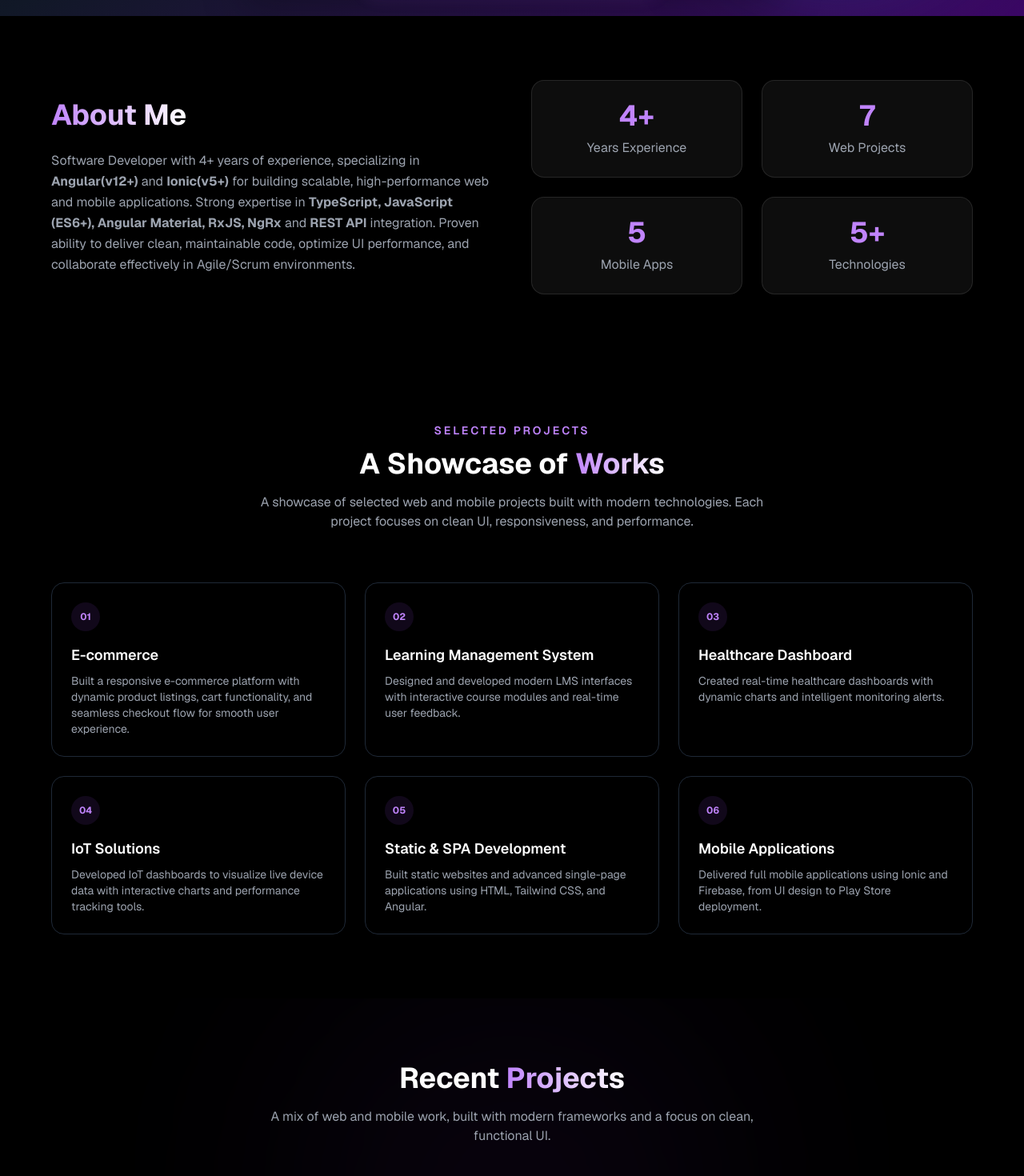
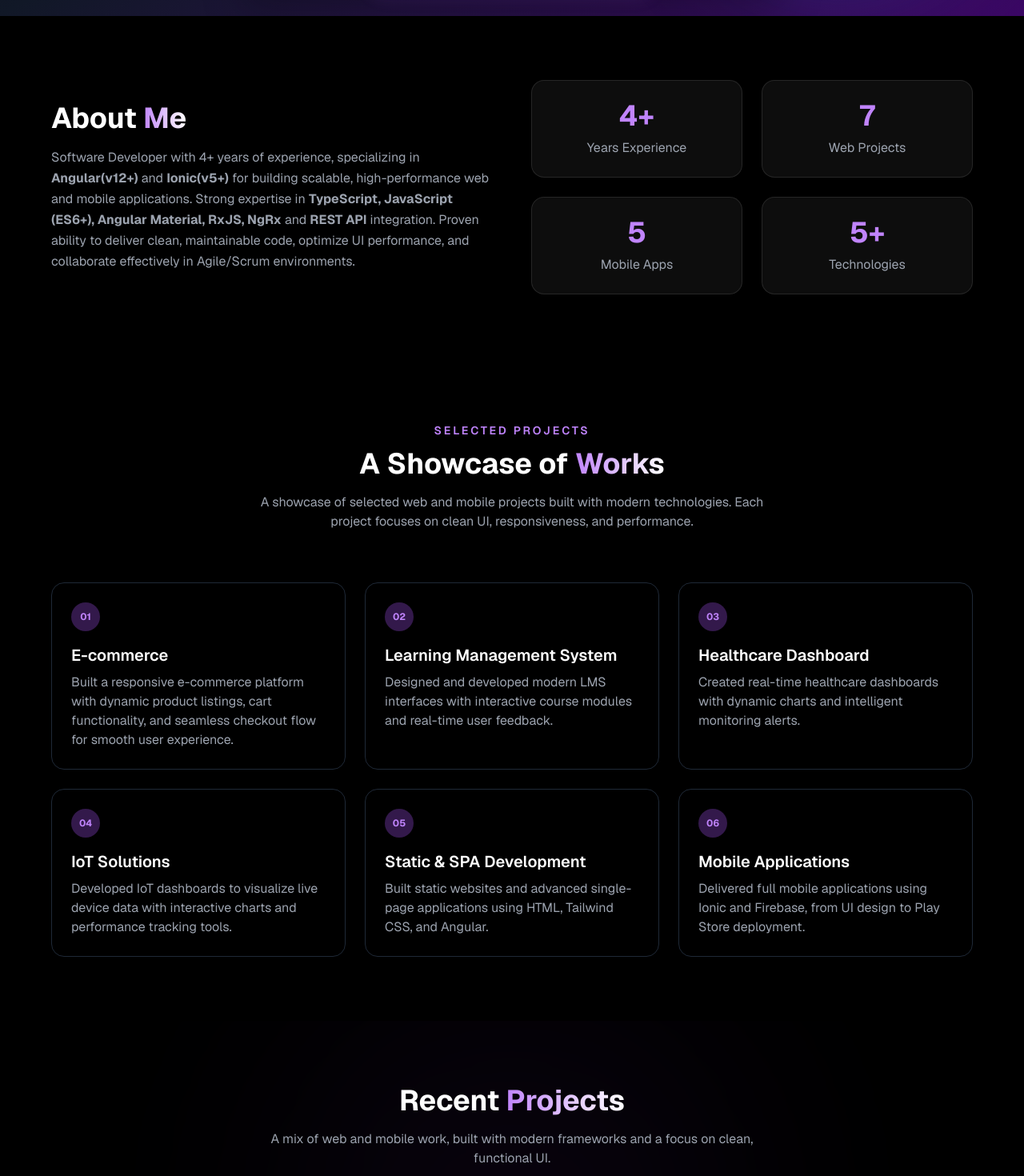
Before and after one commit to GokulRiya/GokulGovindaraj_Portfolio, an Angular app: page / in a window 1280 px wide. Shown: the part 780-2250 px from the top of the page at 80% size. Built offline with nearby package versions, Linux system fonts and the light colour scheme.

Commit message:
Font-size updated

```diff
--- a/src/app/app.component.html
+++ b/src/app/app.component.html
@@ -159,11 +159,11 @@
       <!-- Left Content -->
       <div data-aos="fade-up" data-aos-delay="100">
 
-        <h2 class="text-4xl font-bold mb-6">
-          <span class="bg-gradient-to-r from-purple-500 to-gray-900
-                 dark:from-purple-400 dark:to-white
-                 bg-clip-text text-transparent">
-            About Me
+        <h2 class="text-3xl md:text-4xl font-bold mb-4">
+          About
+          <span
+            class="text-transparent bg-clip-text bg-gradient-to-r from-purple-500 dark:from-purple-400 to-gray-900 dark:to-white">
+            Me
           </span>
         </h2>
 
@@ -285,11 +285,11 @@
                   hover:shadow-xl hover:shadow-purple-500/20">
 
           <span class="inline-flex items-center justify-center w-9 h-9 rounded-full text-xs font-bold mb-4
-                       bg-purple-100 text-purple-600 dark:bg-purple-500/10 dark:text-purple-400">
+                       bg-purple-100 text-purple-600 dark:bg-purple-500/30 dark:text-purple-400">
             01
           </span>
-          <h4 class="text-lg font-semibold mb-2">E-commerce</h4>
-          <p class="text-sm text-gray-600 dark:text-gray-400">
+          <h4 class="text-xl font-semibold mb-2">E-commerce</h4>
+          <p class="text-md text-gray-600 dark:text-gray-400">
             Built a responsive e-commerce platform with dynamic product listings,
             cart functionality, and seamless checkout flow for smooth user experience.
           </p>
@@ -303,11 +303,11 @@
                   hover:shadow-xl hover:shadow-purple-500/20">
 
           <span class="inline-flex items-center justify-center w-9 h-9 rounded-full text-xs font-bold mb-4
-                       bg-purple-100 text-purple-600 dark:bg-purple-500/10 dark:text-purple-400">
+                       bg-purple-100 text-purple-600 dark:bg-purple-500/30 dark:text-purple-400">
             02
           </span>
-          <h4 class="text-lg font-semibold mb-2">Learning Management System</h4>
-          <p class="text-sm text-gray-600 dark:text-gray-400">
+          <h4 class="text-xl font-semibold mb-2">Learning Management System</h4>
+          <p class="text-md text-gray-600 dark:text-gray-400">
             Designed and developed modern LMS interfaces with interactive course modules
             and real-time user feedback.
           </p>
@@ -321,11 +321,11 @@
                   hover:shadow-xl hover:shadow-purple-500/20">
 
           <span class="inline-flex items-center justify-center w-9 h-9 rounded-full text-xs font-bold mb-4
-                       bg-purple-100 text-purple-600 dark:bg-purple-500/10 dark:text-purple-400">
+                       bg-purple-100 text-purple-600 dark:bg-purple-500/30 dark:text-purple-400">
             03
           </span>
-          <h4 class="text-lg font-semibold mb-2">Healthcare Dashboard</h4>
-          <p class="text-sm text-gray-600 dark:text-gray-400">
+          <h4 class="text-xl font-semibold mb-2">Healthcare Dashboard</h4>
+          <p class="text-md text-gray-600 dark:text-gray-400">
             Created real-time healthcare dashboards with dynamic charts
             and intelligent monitoring alerts.
           </p>
@@ -338,11 +338,11 @@
                   hover:shadow-xl hover:shadow-purple-500/20">
 
           <span class="inline-flex items-center justify-center w-9 h-9 rounded-full text-xs font-bold mb-4
-                       bg-purple-100 text-purple-600 dark:bg-purple-500/10 dark:text-purple-400">
+                       bg-purple-100 text-purple-600 dark:bg-purple-500/30 dark:text-purple-400">
             04
           </span>
-          <h4 class="text-lg font-semibold mb-2">IoT Solutions</h4>
-          <p class="text-sm text-gray-600 dark:text-gray-400">
+          <h4 class="text-xl font-semibold mb-2">IoT Solutions</h4>
+          <p class="text-md text-gray-600 dark:text-gray-400">
             Developed IoT dashboards to visualize live device data
             with interactive charts and performance tracking tools.
           </p>
@@ -355,11 +355,11 @@
                   hover:shadow-xl hover:shadow-purple-500/20">
 
           <span class="inline-flex items-center justify-center w-9 h-9 rounded-full text-xs font-bold mb-4
-                       bg-purple-100 text-purple-600 dark:bg-purple-500/10 dark:text-purple-400">
+                       bg-purple-100 text-purple-600 dark:bg-purple-500/30 dark:text-purple-400">
             05
           </span>
-          <h4 class="text-lg font-semibold mb-2">Static & SPA Development</h4>
-          <p class="text-sm text-gray-600 dark:text-gray-400">
+          <h4 class="text-xl font-semibold mb-2">Static & SPA Development</h4>
+          <p class="text-md text-gray-600 dark:text-gray-400">
             Built static websites and advanced single-page applications
             using HTML, Tailwind CSS, and Angular.
           </p>
@@ -372,11 +372,11 @@
                   hover:shadow-xl hover:shadow-purple-500/20">
 
           <span class="inline-flex items-center justify-center w-9 h-9 rounded-full text-xs font-bold mb-4
-                       bg-purple-100 text-purple-600 dark:bg-purple-500/10 dark:text-purple-400">
+                       bg-purple-100 text-purple-600 dark:bg-purple-500/30 dark:text-purple-400">
             06
           </span>
-          <h4 class="text-lg font-semibold mb-2">Mobile Applications</h4>
-          <p class="text-sm text-gray-600 dark:text-gray-400">
+          <h4 class="text-xl font-semibold mb-2">Mobile Applications</h4>
+          <p class="text-md text-gray-600 dark:text-gray-400">
             Delivered full mobile applications using Ionic and Firebase,
             from UI design to Play Store deployment.
           </p>
@@ -403,12 +403,10 @@
 
       <!-- Heading -->
       <div class="text-center mb-14" data-aos="fade-up" data-aos-delay="100">
-
         <h2 class="text-3xl md:text-4xl font-bold mb-4">
           Recent
-          <span class="text-transparent bg-clip-text
-                   bg-gradient-to-r from-purple-600 via-purple-500 to-indigo-500
-                   dark:from-purple-400 dark:to-white">
+          <span
+            class="text-transparent bg-clip-text bg-gradient-to-r from-purple-500 dark:from-purple-400 to-gray-900 dark:to-white">
             Projects
           </span>
         </h2>
@@ -461,7 +459,7 @@
             <!-- Content -->
             <div class="p-6">
 
-              <h3 class="text-lg font-semibold mb-1 text-gray-900 dark:text-white">
+              <h3 class="text-xl font-semibold mb-1 text-gray-900 dark:text-white">
                 {{ car.name }}
               </h3>
 
@@ -469,7 +467,7 @@
                 {{ car.tech }}
               </p>
 
-              <p class="text-sm text-gray-600 dark:text-gray-400 mb-5 line-clamp-2">
+              <p class="text-md text-gray-600 dark:text-gray-400 mb-5 line-clamp-2">
                 {{ car.description }}
               </p>
 
@@ -532,11 +530,10 @@
           What I Work With
         </p>
 
-        <h2 class="text-4xl md:text-5xl font-bold mb-4">
+        <h2 class="text-3xl md:text-4xl font-bold mb-4">
           My
-          <span class="text-transparent bg-clip-text
-                   bg-gradient-to-r from-purple-500 to-indigo-500
-                   dark:from-purple-400 dark:to-white">
+          <span
+            class="text-transparent bg-clip-text bg-gradient-to-r from-purple-500 dark:from-purple-400 to-gray-900 dark:to-white">
             Tech Stack
           </span>
         </h2>
@@ -605,12 +602,11 @@
       <!-- ================= EXPERIENCE ================= -->
       <div>
 
-        <h2 data-aos="fade-up" class="text-4xl font-bold mb-10 text-transparent bg-clip-text
-               text-transparent bg-clip-text
-                   bg-gradient-to-r
-                   from-purple-600 to-pink-500
-                   dark:from-purple-400 dark:to-pink-500">
+        <h2 data-aos="fade-up" data-aos-delay="100" class="text-3xl md:text-4xl font-bold mb-4">
+          <span
+            class="text-transparent bg-clip-text bg-gradient-to-r from-purple-500 dark:from-purple-400 to-gray-900 dark:to-white">
             Experience
+          </span>
         </h2>
 
         <div class="space-y-6">
@@ -668,7 +664,7 @@
           </div>
 
           <!-- Card 3 -->
-          <div data-aos="fade-up" data-aos-delay="200" class="p-6 rounded-2xl border
+          <div data-aos="fade-up" data-aos-delay="100" class="p-6 rounded-2xl border
                  bg-gray-50 dark:bg-[#111118]
                  border-gray-200 dark:border-gray-800
                  transition-all duration-300
@@ -699,12 +695,11 @@
       <!-- ================= EDUCATION ================= -->
       <div>
 
-        <h2 data-aos="fade-up" data-aos-delay="200" class="text-4xl font-bold mb-10 text-transparent bg-clip-text
-               text-transparent bg-clip-text
-                   bg-gradient-to-r
-                   from-purple-600 to-pink-500
-                   dark:from-purple-400 dark:to-pink-500">
+        <h2 data-aos="fade-up" data-aos-delay="200" class="text-3xl md:text-4xl font-bold mb-4">
+          <span
+            class="text-transparent bg-clip-text bg-gradient-to-r from-purple-500 dark:from-purple-400 to-gray-900 dark:to-white">
             Education
+          </span>
         </h2>
 
         <div class="space-y-6">
@@ -820,9 +815,7 @@
       <div class="text-center mb-14" data-aos="fade-up">
 
         <h2 class="text-3xl md:text-4xl font-bold mb-4">
-          <span class="text-transparent bg-clip-text
-                   bg-gradient-to-r from-purple-500 to-indigo-500
-                   dark:from-purple-400 dark:to-white">
+          <span class="text-transparent bg-clip-text bg-gradient-to-r from-purple-500 dark:from-purple-400 to-gray-900 dark:to-white">
             Certifications
           </span>
         </h2>
@@ -1075,7 +1068,7 @@
   lg:border lg:border-gray-200 dark:lg:border-white/10
   lg:rounded-3xl
   lg:shadow-xl dark:lg:shadow-purple-500/10
-  p-6 sm:p-14
+  p-0 sm:p-8
   transition-all duration-500
 ">
 
@@ -1182,12 +1175,14 @@
 
             <div>
               <p class="text-sm text-gray-500 dark:text-gray-400">Phone</p>
-              <p class="font-semibold text-gray-900 dark:text-white
+
+              <a href="tel:+916384929988" class="font-semibold text-gray-900 dark:text-white
                 group-hover:text-purple-500 transition">
                 +91-6384929988
-              </p>
+              </a>
             </div>
           </div>
+
 
           <!-- Email -->
           <div class="flex items-start gap-5 group" data-aos="fade-up" data-aos-delay="300">
@@ -1201,12 +1196,14 @@
 
             <div>
               <p class="text-sm text-gray-500 dark:text-gray-400">Email</p>
-              <p class="font-semibold text-gray-900 dark:text-white break-all
+
+              <a href="mailto:gokulgovindaraj44@gmail.com" class="font-semibold text-gray-900 dark:text-white break-all
                 group-hover:text-purple-500 transition">
                 gokulgovindaraj44@gmail.com
-              </p>
+              </a>
             </div>
           </div>
+
 
           <!-- Address -->
           <div class="flex items-start gap-5 group" data-aos="fade-up" data-aos-delay="400">
@@ -1220,6 +1217,7 @@
 
             <div>
               <p class="text-sm text-gray-500 dark:text-gray-400">Address</p>
+
               <p class="font-semibold text-gray-900 dark:text-white leading-relaxed
                 group-hover:text-purple-500 transition">
                 2/15, Mela Street,<br>
@@ -1259,7 +1257,7 @@
 
       <!-- Content -->
       <div class="flex-1">
-        <p class="text-sm text-gray-600 dark:text-gray-400">
+        <p class="text-md text-gray-600 dark:text-gray-400">
           {{ message }}
         </p>
       </div>
@@ -1272,7 +1270,7 @@
   <!-- ================= LINKEDIN  ================= -->
   <div class="fixed bottom-6 left-1/2 -translate-x-1/2
          hidden sm:flex items-center gap-6 z-50
-         px-8 py-3 rounded-full
+         px-4 md:px-6 py-3 rounded-full
          backdrop-blur-2xl
          bg-white/70 dark:bg-white/5
          border border-gray-200 dark:border-white/10
```
Lines whose indentation alone changed are shown as unchanged.
